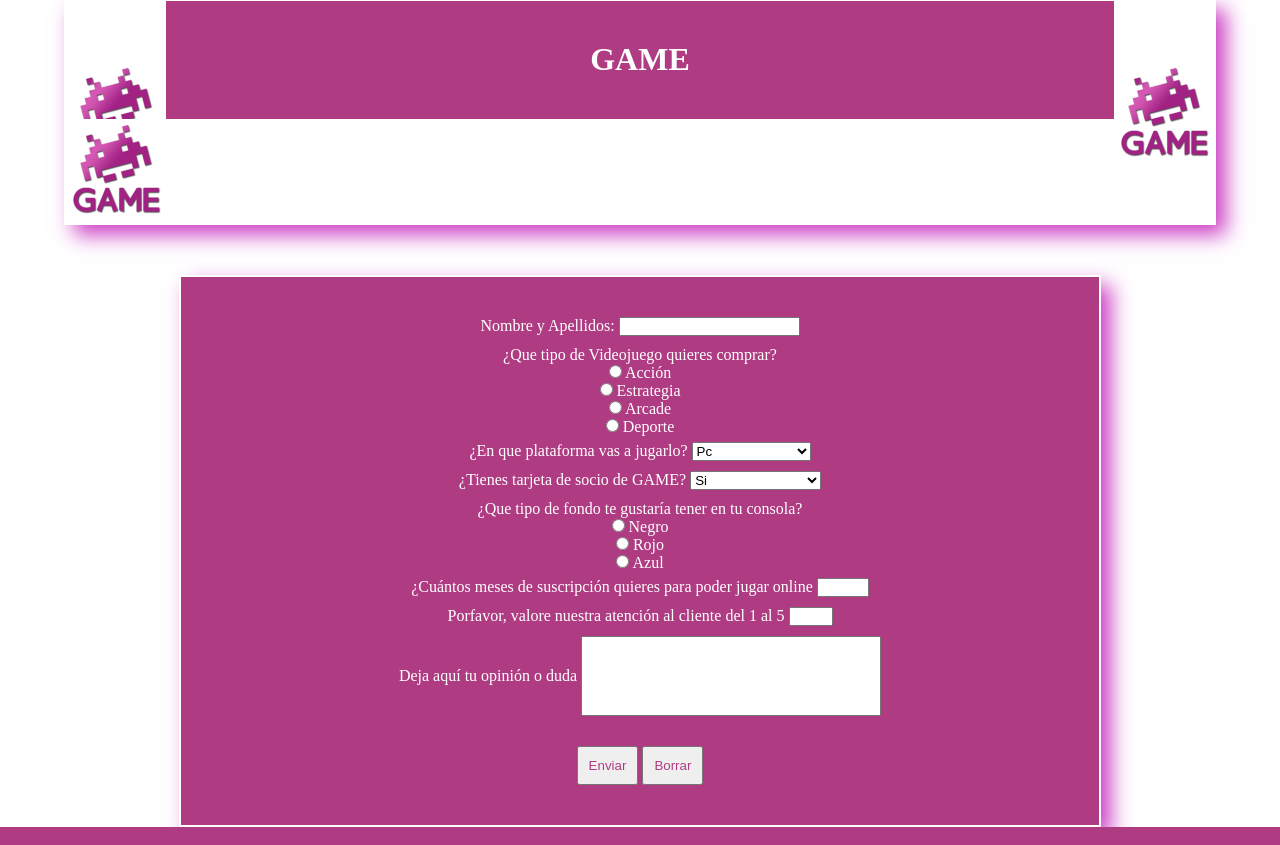
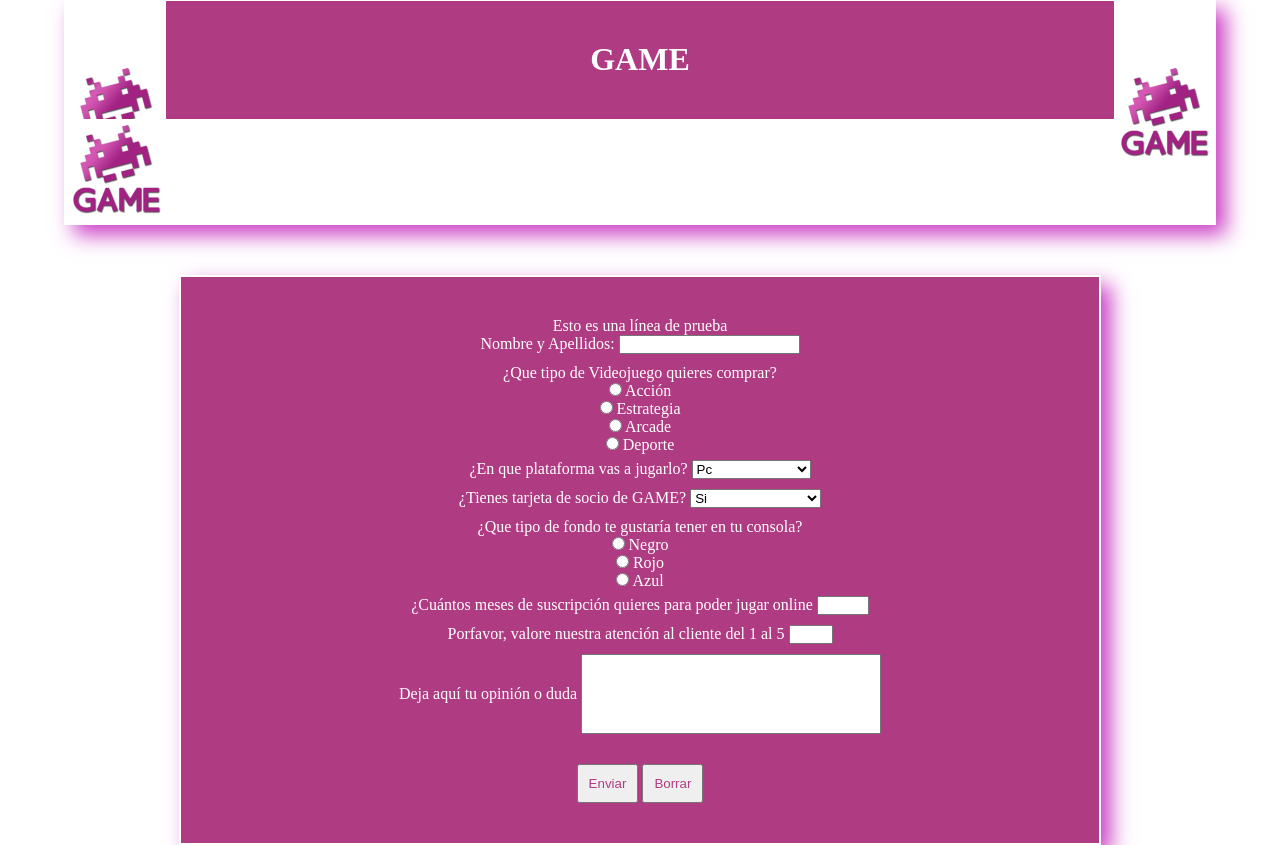
Before and after one commit to CarlesClimentOltra/ProyectoGitKraken, a PHP site: page / in a window 1280 px wide. Shown: the part 27-872 px from the top of the page. Run offline with PHP 8.4, Linux system fonts and the light colour scheme.

Commit message:
Añadida línea de prueba

```diff
--- a/ProyectoCarlesCliment/index.php
+++ b/ProyectoCarlesCliment/index.php
@@ -15,6 +15,7 @@
 
     ?>
     <main>
+        <p>Esto es una línea de prueba</p>
         <label for="nombreyapellido">Nombre y Apellidos:</label>
         <input type="text" name="nombreyapellido" id="nombreyapellido">
         <br>
```
